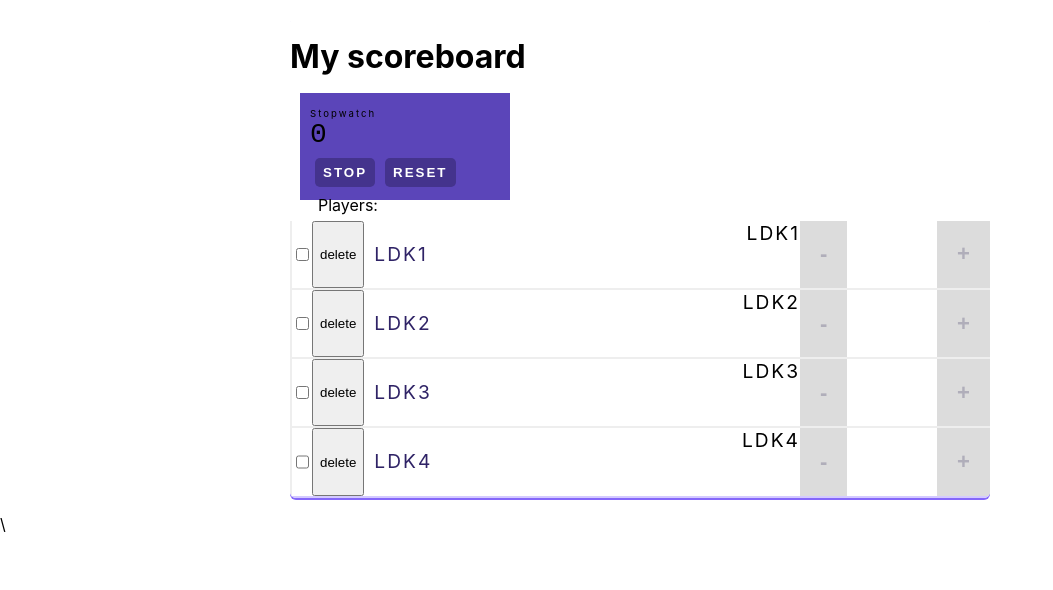
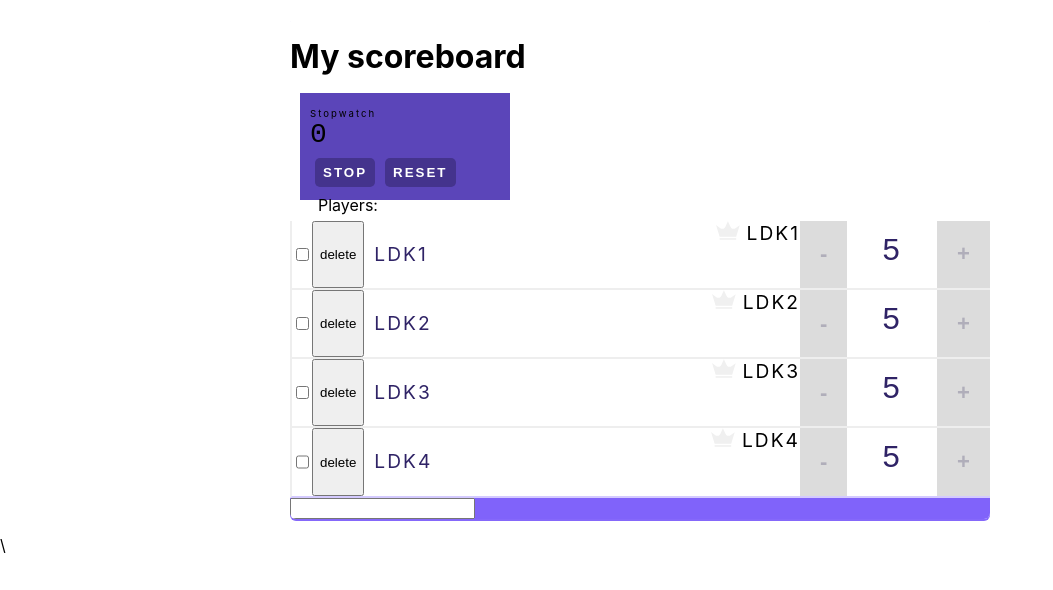
Before and after one commit to yechanchanny/scoreboard, a React (Create React App) app: page / in a window 1280 px wide. Shown: the top 590 px of the page, without its empty margins (0-1053 px from the left). Built offline with nearby package versions, Linux system fonts and the light colour scheme.

Commit message:
클래스 바인딩

```diff
--- a/src/App.js
+++ b/src/App.js
@@ -1,11 +1,11 @@
 import React from 'react';
 import './App.css';
 import {Header} from './components/Header';
-import Player from './components/Player';
+import {CustormPlayer} from './components/CustormPlayer';
+import AddPlayerForm from "./components/AddPlayerForm";
 import {useSelector} from "react-redux";
 
 function App() {
-
     const players = useSelector(state => state.playerReducer.players);
 
     // const handleRemovePlayer = (id) => {
@@ -15,31 +15,35 @@ function App() {
     //     })
     // };
 
-    const handleChangeScore = (id, delta) => {
-        this.setState(prevState => {
-            const player = prevState.players;
-            player.forEach(item => {
-                if(item.id === id){
-                   item.score += delta;
-               }
-            });
-            return {player : player}
-        });
-    };
+    // const handleChangeScore = (id, delta) => {
+    //     this.setState(prevState => {
+    //         const player = prevState.players;
+    //         player.forEach(item => {
+    //             if(item.id === id){
+    //                item.score += delta;
+    //            }
+    //         });
+    //         return {player : player}
+    //     });
+    // };
+
+    const isHighScore = () => {
+        return 0
+    }
 
     return (
         <div className="scoreboard">
             <Header title="My scoreboard" players={players}/>
             {
 
-                players.map((initial) => (
-                    <Player key={initial.id}
-                                   initial={initial}
-                                   changeScore={handleChangeScore}>
-                    </Player>
+                players.map((item) => (
+                    <CustormPlayer id={item.id} name={item.name} score={item.score} key={item.id}
+                                   isHighScore={isHighScore() === item.score}
+                    />
                     )
                 )
             }
+            <AddPlayerForm></AddPlayerForm>
         </div>
     );
 }
--- /dev/null
+++ b/src/components/CustormPlayer.js
@@ -0,0 +1,18 @@
+import React from "react";
+import Player from "./Player";
+
+export const CustormPlayer = (props) =>{
+    console.log(props);
+    let dynamicClass = 'svg';
+    if (props.isHighScore) {
+        dynamicClass += ' ' + 'is-high-score';
+    }
+    return(
+        <Player {...props}>
+            <svg viewBox="0 0 44 35" className={dynamicClass}>
+                <path d="M26.7616 10.6207L21.8192 0L16.9973 10.5603C15.3699 14.1207 10.9096 15.2672 7.77534 12.9741L0 7.24138L6.56986 28.8448H37.0685L43.5781 7.72414L35.7425 13.0948C32.6685 15.2672 28.3288 14.0603 26.7616 10.6207Z" transform="translate(0 0.301727)"/>
+                <rect width="30.4986" height="3.07759" transform="translate(6.56987 31.5603)"/>
+            </svg>
+        </Player>
+    )
+};
--- a/src/components/Player.js
+++ b/src/components/Player.js
@@ -1,23 +1,20 @@
 import React from "react"
 import Counter from "./Counter";
 import {removePlayer} from "../redux/actions";
-import {connect} from "react-redux";
+import {useDispatch} from "react-redux";
 
 const Player = (props) => {
-    const initial = props.initial;
+    const dispatch = useDispatch();
     return(
         <div className="player">
             <input type="checkbox"/>
-            <button onClick={() => props.removePlayer(initial.id)}>delete</button>
-            <span className="player-name">{initial.name}</span>
-            <div>{initial.name}</div>
-            <Counter initial={initial} changeScore={props.changeScore}/>
+            <button onClick={() => dispatch(removePlayer(props.id))}>delete</button>
+            <span className="player-name">{props.name}</span>
+            {props.children}
+            <div>{props.name}</div>
+            <Counter id={props.id} score={props.score} changeScore={props.changeScore}/>
         </div>
     )
 };
 
-const mapActionToProps = (dispatch) => ({
-   removePlayer : (id) => dispatch(removePlayer(id))
-});
-
-export default connect(null, mapActionToProps)(Player)
+export default Player;
```
